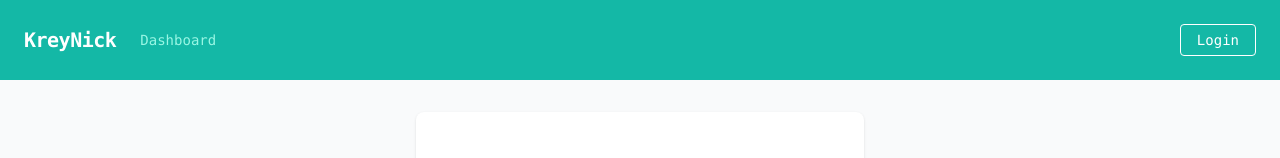
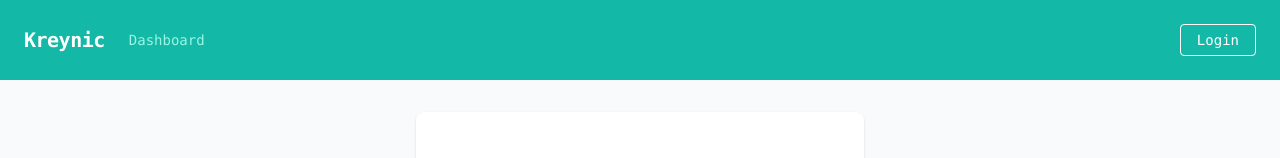
Before and after one commit to sunilp-hkis/my-first-next-app, a Next.js app: page /login in a window 1280 px wide. Shown: the top 158 px of the page. Built offline with nearby package versions, Linux system fonts and the light colour scheme.

Commit message:
Update logo

```diff
--- a/components/header/nav.tsx
+++ b/components/header/nav.tsx
@@ -6,7 +6,7 @@ const Header = () => {
       <nav className="font-mono flex items-center justify-between flex-wrap bg-teal-500 p-6">
         <div className="flex items-center flex-shrink-0 text-white mr-6">
           <Link href="/" className="font-semibold text-xl tracking-tight">
-            KreyNick
+            Kreynic
           </Link>
         </div>
         <div className="block lg:hidden">
```
